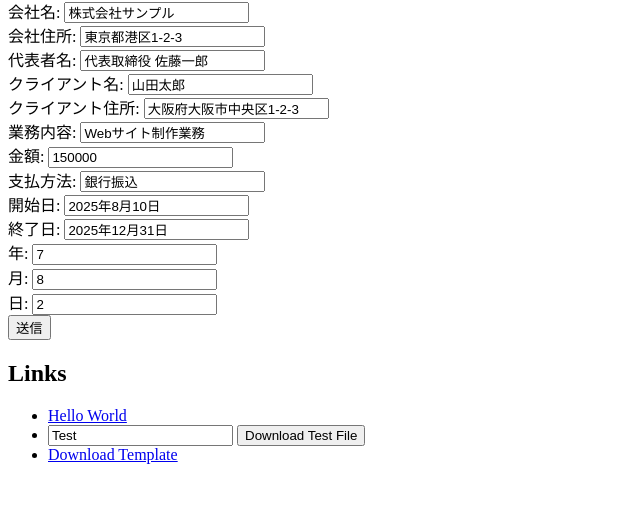
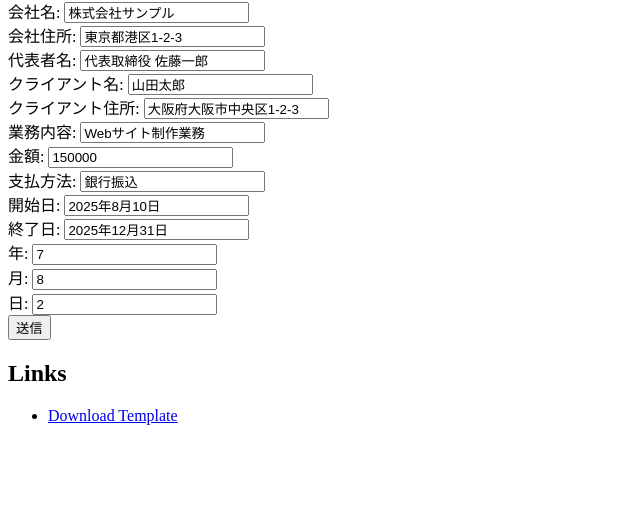
Before and after one commit to iknowsummer/keiyakudb, a FastAPI app: page / in a window 1280 px wide. Shown: the part 128-637 px from the top of the page, without its empty margins (0-640 px from the left). Run offline with FastAPI, Linux system fonts and the light colour scheme.

Commit message:
テスト用API等の削除

```diff
--- a/main.py
+++ b/main.py
@@ -15,23 +15,7 @@ async def top(request: Request):
     return templates.TemplateResponse("index.html", {"request": request})
 
 
-@app.get("/hello", response_class=HTMLResponse)
-async def hello(request: Request):
-    return templates.TemplateResponse(
-        "hello.html", {"request": request, "message": "Hello, World!"}
-    )
-
-
-# POSTでnameを受け取り、10回書いたテキストファイルをダウンロードさせる
-@app.post("/dltest")
-async def download_file(name: str = Form(...)):
-    content = "\n".join([name] * 20)
-    file_like = StringIO(content)
-    headers = {"Content-Disposition": 'attachment; filename="names.txt"'}
-    return StreamingResponse(file_like, media_type="text/plain", headers=headers)
-
-
-# フォームの全項目を受け取り、テキストファイルに書き込んでダウンロードさせる（/download/outsourcing）
+# generate_docxでWordファイルを一時生成し、ダウンロードさせる（/download/outsourcing）
 @app.post("/download/outsourcing")
 async def download_contract_info(
     company_name: str = Form(...),
--- a/templates/index.html
+++ b/templates/index.html
@@ -115,13 +115,6 @@
     <section>
       <h2>Links</h2>
       <ul>
-        <li><a href="/hello">Hello World</a></li>
-        <li>
-          <form action="/dltest" method="post">
-            <input name="name" value="Test" />
-            <button type="submit">Download Test File</button>
-          </form>
-        </li>
         <li>
           <a href="/template-download/outsourcing"> Download Template </a>
         </li>
```
Also changed, not shown: templates/hello.html (deleted, +0 -13 lines), templates/test-form.html (deleted, +0 -27 lines).
